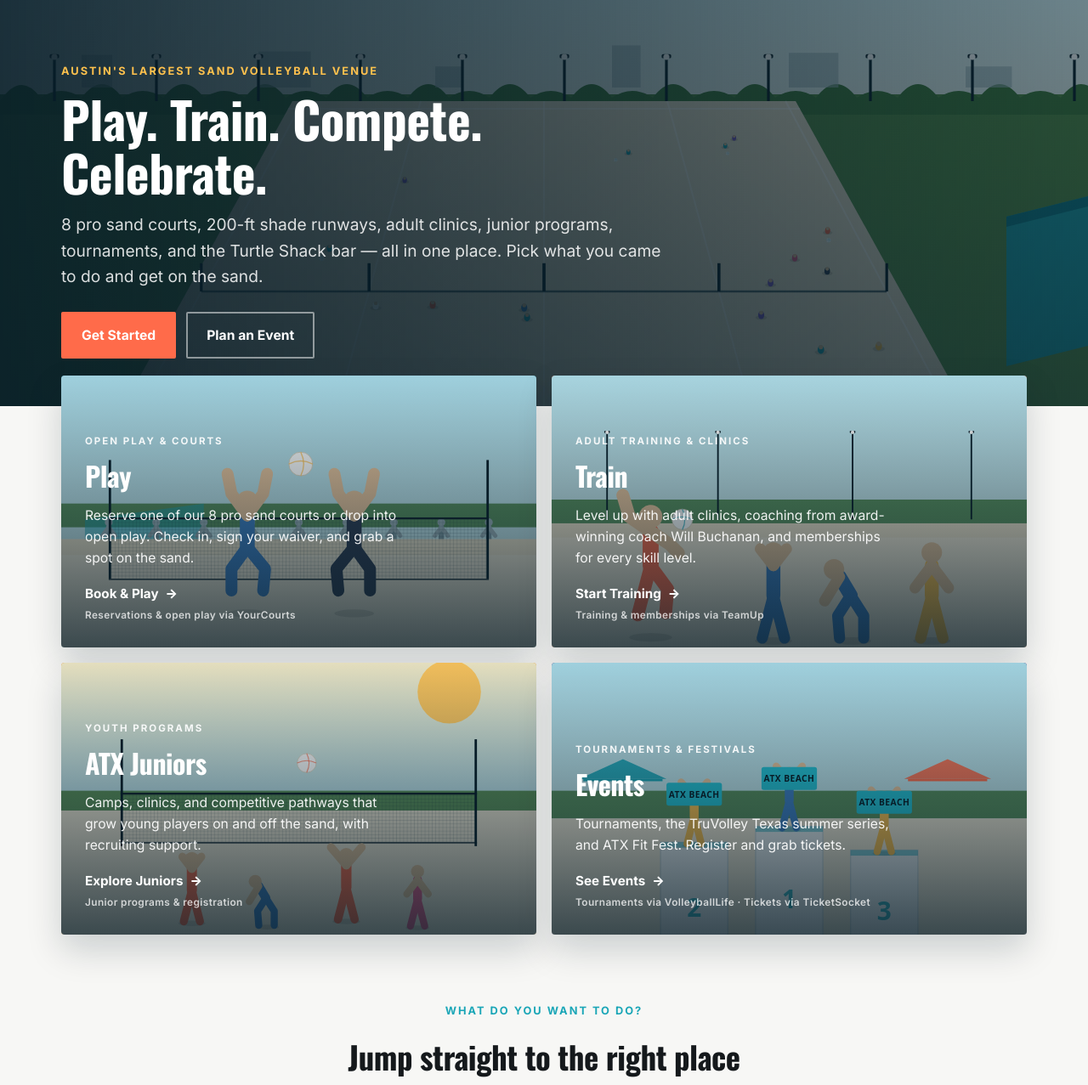
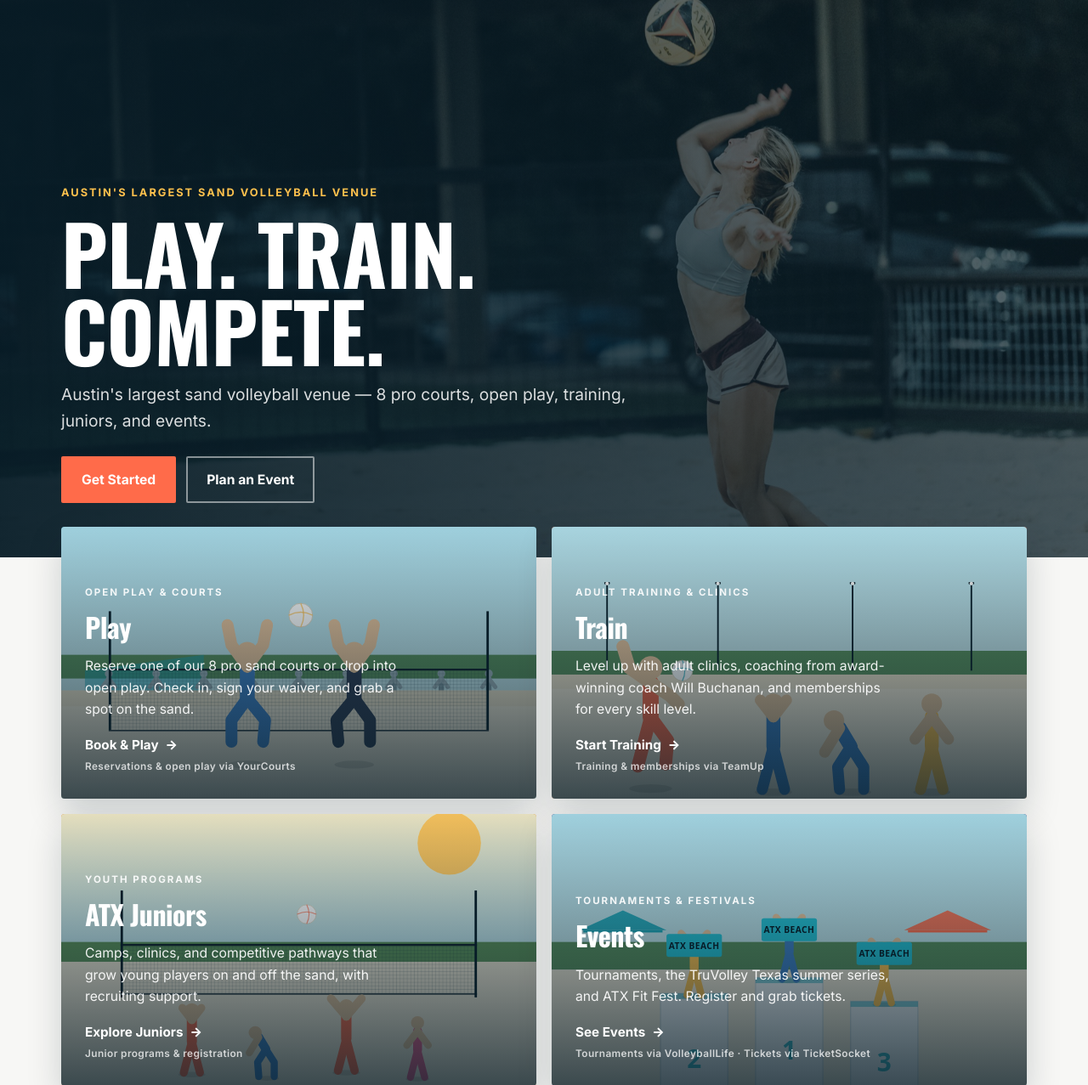
Before and after one commit to acemand23/Test_Run, a PHP site: page /index.html in a window 1280 px wide. Shown: the part 59-1336 px from the top of the page at 85% size. Run offline with PHP 8.4, Linux system fonts and the light colour scheme.

Commit message:
Rebuild homepage hero: full-bleed photo + oversized condensed headline

```diff
--- a/atxbeach_site/index.html
+++ b/atxbeach_site/index.html
@@ -34,8 +34,8 @@
 <header class="hero" id="top">
     <div class="hero-inner">
         <span class="eyebrow">Austin's Largest Sand Volleyball Venue</span>
-        <h1>Play. Train. Compete. Celebrate.</h1>
-        <p>8 pro sand courts, 200-ft shade runways, adult clinics, junior programs, tournaments, and the Turtle Shack bar — all in one place. Pick what you came to do and get on the sand.</p>
+        <h1>PLAY. TRAIN. COMPETE.</h1>
+        <p>Austin's largest sand volleyball venue — 8 pro courts, open play, training, juniors, and events.</p>
         <div class="hero-actions">
             <a href="#tiles" class="btn btn-primary">Get Started</a>
             <a href="#contact" class="btn btn-ghost">Plan an Event</a>
--- a/atxbeach_site/styles.css
+++ b/atxbeach_site/styles.css
@@ -126,6 +126,9 @@ a { color: inherit; text-decoration: none; }
 .hero {
     position: relative;
     color: var(--white);
+    min-height: 82vh;
+    display: flex;
+    align-items: flex-end;
     background:
         radial-gradient(1100px 500px at 80% -10%, color-mix(in srgb, var(--accent) 55%, transparent), transparent 60%),
         radial-gradient(900px 500px at 0% 120%, rgba(255, 107, 74, 0.35), transparent 55%),
@@ -150,7 +153,7 @@ a { color: inherit; text-decoration: none; }
         linear-gradient(90deg, rgba(7, 28, 39, 0.86) 0%, rgba(7, 28, 39, 0.55) 55%, rgba(7, 28, 39, 0.28) 100%),
         linear-gradient(180deg, rgba(7, 28, 39, 0.32) 0%, rgba(7, 28, 39, 0.62) 100%);
 }
-.page-home    .hero::before { background-image: url(images/hero-courts.svg); }
+.page-home    .hero::before { background-image: url(images/photos/action-87.jpg); }
 .page-play    .hero::before { background-image: url(images/play.svg); }
 .page-train   .hero::before { background-image: url(images/train.svg); }
 .page-juniors .hero::before { background-image: url(images/juniors.svg); }
@@ -158,7 +161,8 @@ a { color: inherit; text-decoration: none; }
 .hero-inner {
     max-width: 1180px;
     margin: 0 auto;
-    padding: 70px 22px 56px;
+    padding: 0 22px 64px;
+    width: 100%;
     position: relative;
     z-index: 2;
 }
@@ -172,11 +176,13 @@ a { color: inherit; text-decoration: none; }
     margin-bottom: 14px;
 }
 .hero h1 {
-    font-size: clamp(2.1rem, 5.5vw, 3.7rem);
-    line-height: 1.05;
-    font-weight: 900;
+    font-family: var(--font-display);
+    font-size: clamp(2.8rem, 9vw, 6rem);
+    line-height: 0.95;
+    font-weight: 700;
     letter-spacing: -0.5px;
-    max-width: 18ch;
+    text-transform: uppercase;
+    max-width: 16ch;
 }
 .hero p {
     margin-top: 16px;
```
